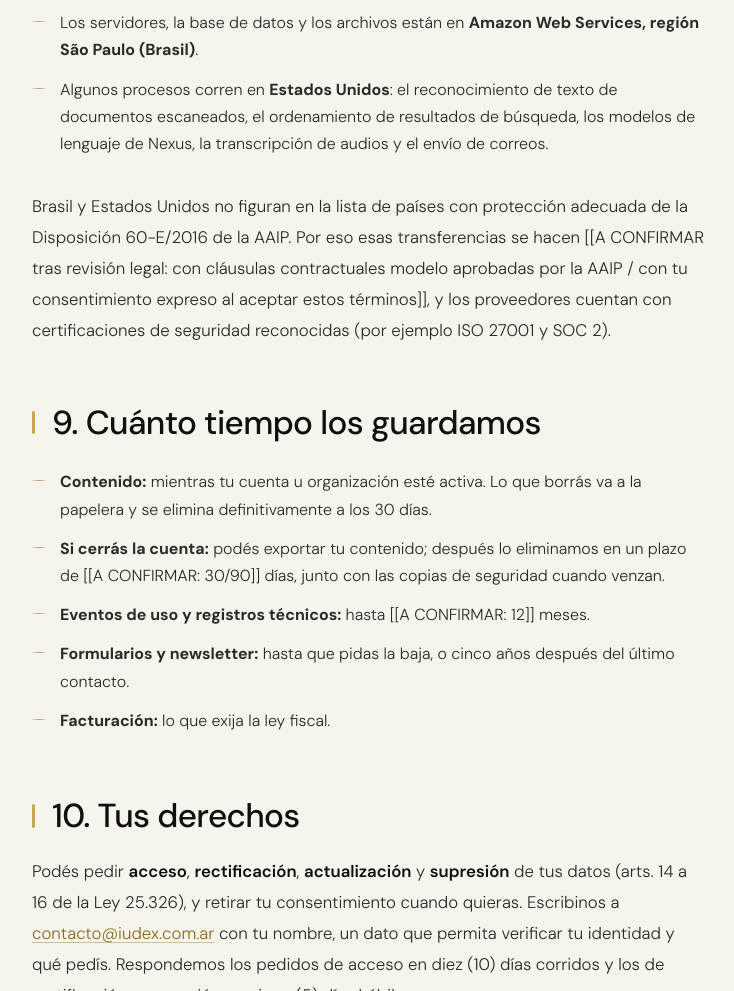
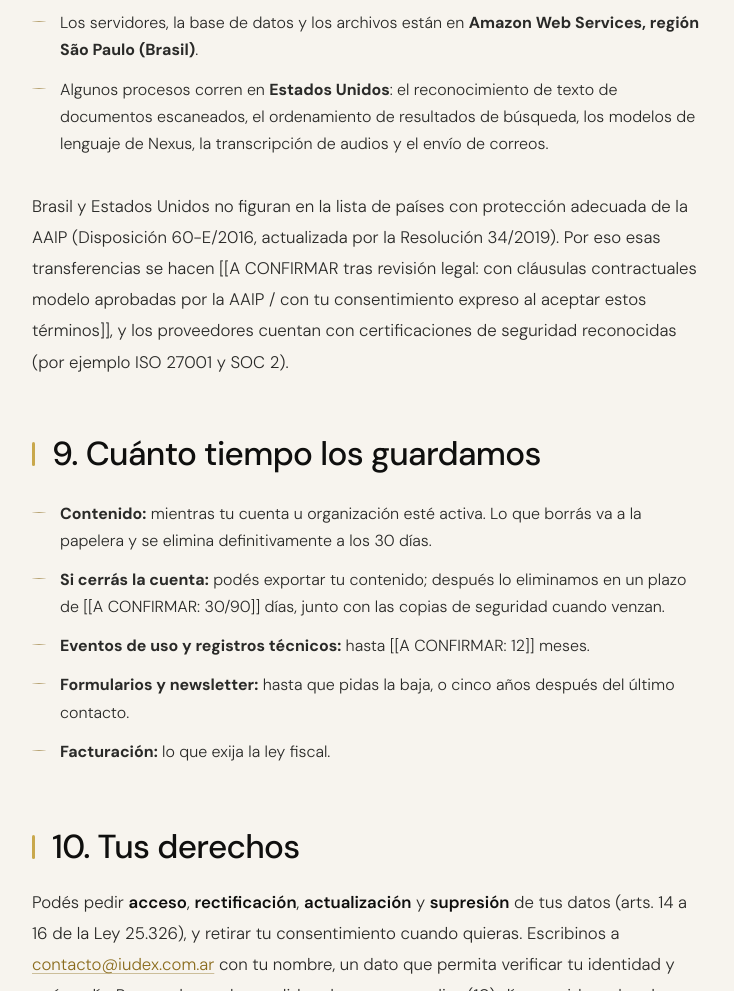
Before and after one commit to nahv/iudex_blog, a plain HTML site: page politica-privacidad/index.html in a window 1280 px wide. Shown: the part 4643-5634 px from the top of the page, without its empty margins (272-1006 px from the left). Drawn offline with nearby package versions, Linux system fonts and the light colour scheme; a script that the page names is missing; a web font is replaced by a local one.

Commit message:
docs(legales): la lista de países adecuados es la de la Res. AAIP 34/2019
Co-Authored-By: Claude Opus 5.5 <noreply@anthropic.com>

```diff
--- a/politica-privacidad/index.html
+++ b/politica-privacidad/index.html
@@ -141,7 +141,7 @@
     <li>Los servidores, la base de datos y los archivos están en <strong>Amazon Web Services, región São Paulo (Brasil)</strong>.</li>
     <li>Algunos procesos corren en <strong>Estados Unidos</strong>: el reconocimiento de texto de documentos escaneados, el ordenamiento de resultados de búsqueda, los modelos de lenguaje de Nexus, la transcripción de audios y el envío de correos.</li>
   </ul>
-  <p>Brasil y Estados Unidos no figuran en la lista de países con protección adecuada de la Disposición 60-E/2016 de la AAIP. Por eso esas transferencias se hacen [[A CONFIRMAR tras revisión legal: con cláusulas contractuales modelo aprobadas por la AAIP / con tu consentimiento expreso al aceptar estos términos]], y los proveedores cuentan con certificaciones de seguridad reconocidas (por ejemplo ISO 27001 y SOC 2).</p>
+  <p>Brasil y Estados Unidos no figuran en la lista de países con protección adecuada de la AAIP (Disposición 60-E/2016, actualizada por la Resolución 34/2019). Por eso esas transferencias se hacen [[A CONFIRMAR tras revisión legal: con cláusulas contractuales modelo aprobadas por la AAIP / con tu consentimiento expreso al aceptar estos términos]], y los proveedores cuentan con certificaciones de seguridad reconocidas (por ejemplo ISO 27001 y SOC 2).</p>
 
   <h2>9. Cuánto tiempo los guardamos</h2>
   <ul>
```
